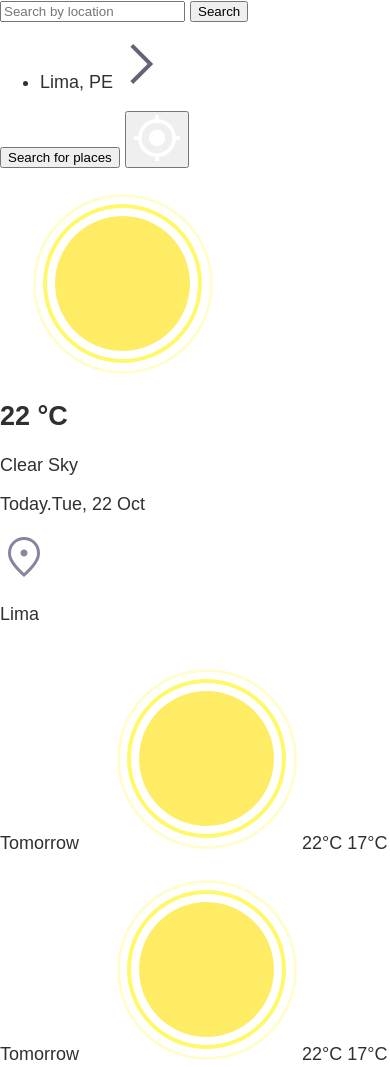
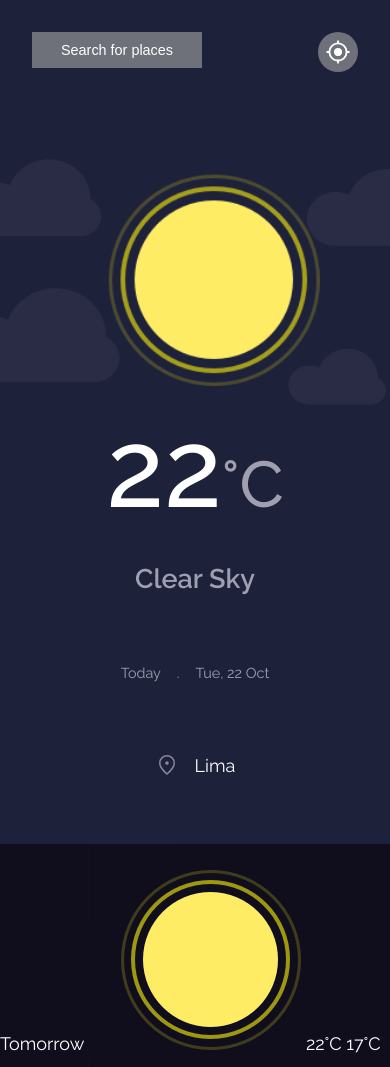
Before and after one commit to harold2001/weatherapp, a website built with Vite: page src/index.html in a window 390 px wide. Shown: the top 1067 px of the page. Built offline with nearby package versions, Linux system fonts and the light colour scheme.

Commit message:
current weather section mobile finished

```diff
--- a/src/css/style.css
+++ b/src/css/style.css
@@ -1,24 +1,163 @@
 :root {
-  --font-body: Arial, Helvetica, sans-serif;
-  --font-headline: Haettenschweiler, "Arial Narrow Bold", sans-serif;
+  --font-body: "Raleway", sans-serif;
+
   /* colors */
-  --primary-color: #f0a868;
-  --secondary-color: #525b0f;
-  --tertiary-color: #a4b8c4;
-  --light-grey: #d0d0d0;
-  --dark-grey: #303030;
+  --primary-color: #1e213a;
+  --secondary-color: #100e1d;
+  --tertiary-color: #6e707a;
+  --primary-font-color: #fff;
+  --secondary-font-color: #a09fb1;
 
   /* sizes */
   --font-base: 18px;
   --small-font: 0.8em;
-  --large-font: 1.2em;
+  --large-font: 1.5em;
+  --very-large-font: 6em;
 }
+
 * {
+  margin: 0;
+  padding: 0;
   box-sizing: border-box;
 }
+
 body {
   margin: 0;
   font-family: var(--font-body);
   font-size: var(--font-base);
-  color: var(--dark-grey);
+  color: var(--primary-font-color);
 }
+
+img {
+  width: auto;
+  height: 100%;
+}
+
+/* Sidebar */
+#sidebar {
+  display: none;
+}
+
+/* Current Weather */
+#current-weather {
+  height: 100vh;
+  padding: 2rem 0;
+  background-color: var(--primary-color);
+  color: var(--primary-font-color);
+  display: grid;
+  grid-template-rows: 1fr 3fr 1fr 1fr 1fr 1fr;
+  grid-template-columns: 80% 20%;
+  justify-items: center;
+  align-items: center;
+}
+
+#current-weather > div:first-child {
+  grid-column: 1/3;
+  grid-row: 1/2;
+  width: 100%;
+  height: 100%;
+  display: flex;
+  justify-content: space-between;
+  align-items: flex-start;
+  padding: 0 2rem;
+}
+
+#btn-search {
+  align-self: flex-start;
+  padding: 10px;
+  width: 170px;
+  background-color: var(--tertiary-color);
+  color: var(--primary-font-color);
+  border: none;
+  cursor: pointer;
+  font-size: var(--small-font);
+}
+
+#btn-location {
+  height: 40px;
+  padding: 8px;
+  background-color: var(--tertiary-color);
+  color: var(--primary-font-color);
+  border: none;
+  border-radius: 100%;
+  cursor: pointer;
+}
+
+#current-img-container {
+  padding: 1.2rem 0;
+  grid-column: 1/3;
+  grid-row: 2/3;
+  width: 100%;
+  height: 100%;
+  text-align: center;
+  position: relative;
+}
+
+#current-img-container::after {
+  content: "";
+  opacity: 0.05;
+  background-image: url("/images/Cloud-background.png");
+  background-repeat: no-repeat;
+  background-position: center;
+  background-size: 140% 100%;
+  position: absolute;
+  top: 0;
+  left: 0;
+  right: 0;
+  bottom: 0;
+}
+
+#current-img {
+  width: auto;
+  height: 100%;
+}
+
+#current-weather > h1 {
+  grid-column: 1/3;
+  grid-row: 3/4;
+  font-size: var(--very-large-font);
+  font-weight: bold;
+  font-weight: 500;
+}
+
+#current-weather > h1 > span {
+  font-size: 0.6em;
+  color: var(--secondary-font-color);
+  font-weight: 500;
+}
+
+#current-description {
+  grid-column: 1/3;
+  grid-row: 4/5;
+  font-size: var(--large-font);
+  color: var(--secondary-font-color);
+  font-weight: 600;
+}
+
+#current-date {
+  grid-column: 1/3;
+  grid-row: 5/6;
+  font-size: var(--small-font);
+  color: var(--secondary-font-color);
+  display: flex;
+  align-items: center;
+  gap: 1rem;
+}
+
+#current-location {
+  grid-column: 1/3;
+  grid-row: 6/7;
+  display: flex;
+  justify-content: center;
+  gap: 1rem;
+  align-items: center;
+}
+
+#current-location > img {
+  width: 1.5rem;
+}
+
+/* Forecast */
+#forecast {
+  background-color: var(--secondary-color);
+}
--- a/src/index.html
+++ b/src/index.html
@@ -6,6 +6,12 @@
     <title>Weather App</title>
     <link rel="stylesheet" href="/css/style.css" />
     <link rel="shortcut icon" href="/images/favicon.svg" type="image/x-icon" />
+    <link rel="preconnect" href="https://fonts.googleapis.com" />
+    <link rel="preconnect" href="https://fonts.gstatic.com" crossorigin />
+    <link
+      href="https://fonts.googleapis.com/css2?family=Raleway:ital,wght@0,100..900;1,100..900&display=swap"
+      rel="stylesheet"
+    />
     <script src="./js/main.js" defer type="module"></script>
   </head>
   <body>
@@ -22,13 +28,25 @@
       </ul>
     </div>
     <section id="current-weather">
-      <button>Search for places</button>
-      <button><img src="/images/location.svg" alt="Location icon" /></button>
-      <img src="/images/weather/01d.png" alt="Current weather icon" />
-      <h1>22 <span>°C</span></h1>
-      <p>Clear Sky</p>
-      <p><span>Today</span><span>.</span><span>Tue, 22 Oct</span></p>
       <div>
+        <button id="btn-search">Search for places</button>
+        <button id="btn-location">
+          <img src="/images/location.svg" alt="Location icon" />
+        </button>
+      </div>
+      <div id="current-img-container">
+        <img
+          src="/images/weather/01d.png"
+          alt="Current weather icon"
+          id="current-img"
+        />
+      </div>
+      <h1>22<span>°C</span></h1>
+      <p id="current-description">Clear Sky</p>
+      <p id="current-date">
+        <span>Today</span><span>.</span><span>Tue, 22 Oct</span>
+      </p>
+      <div id="current-location">
         <img src="/images/location_on.svg" alt="Location icon" />
         <p>Lima</p>
       </div>
```
